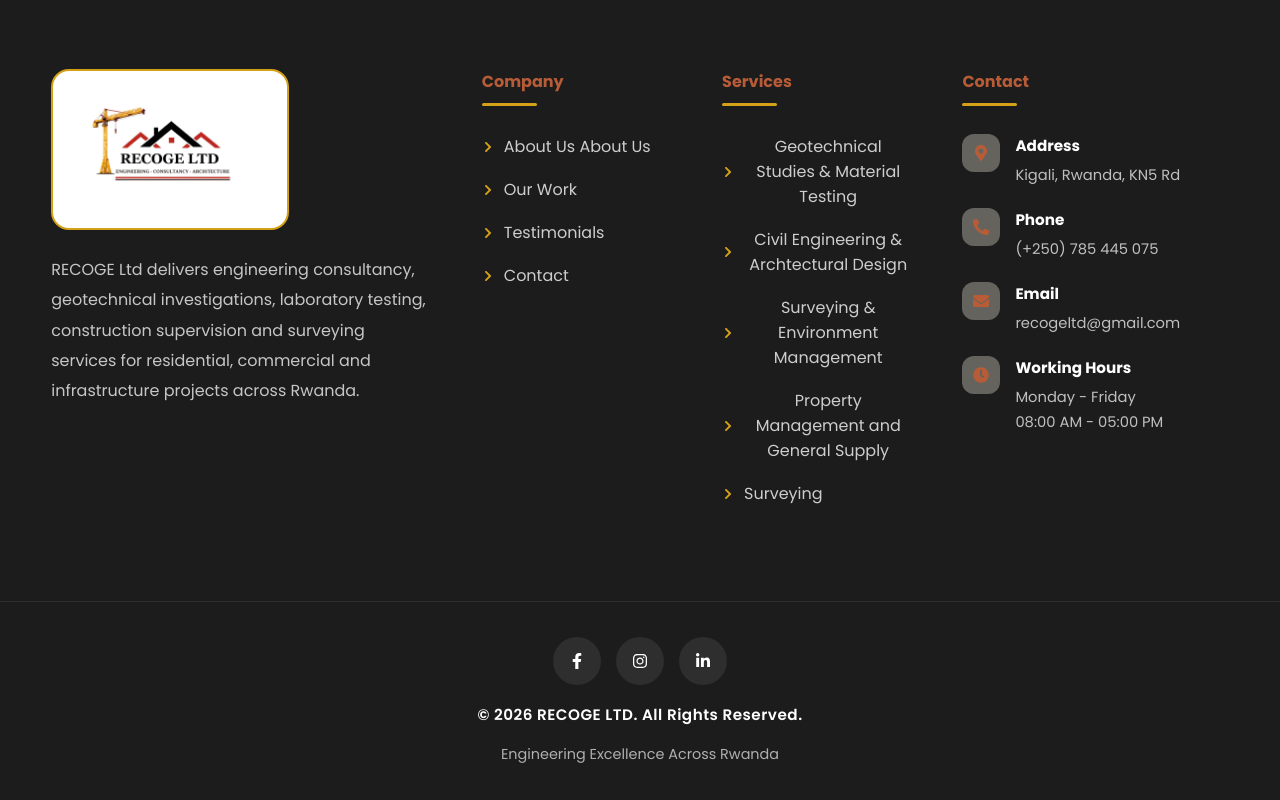
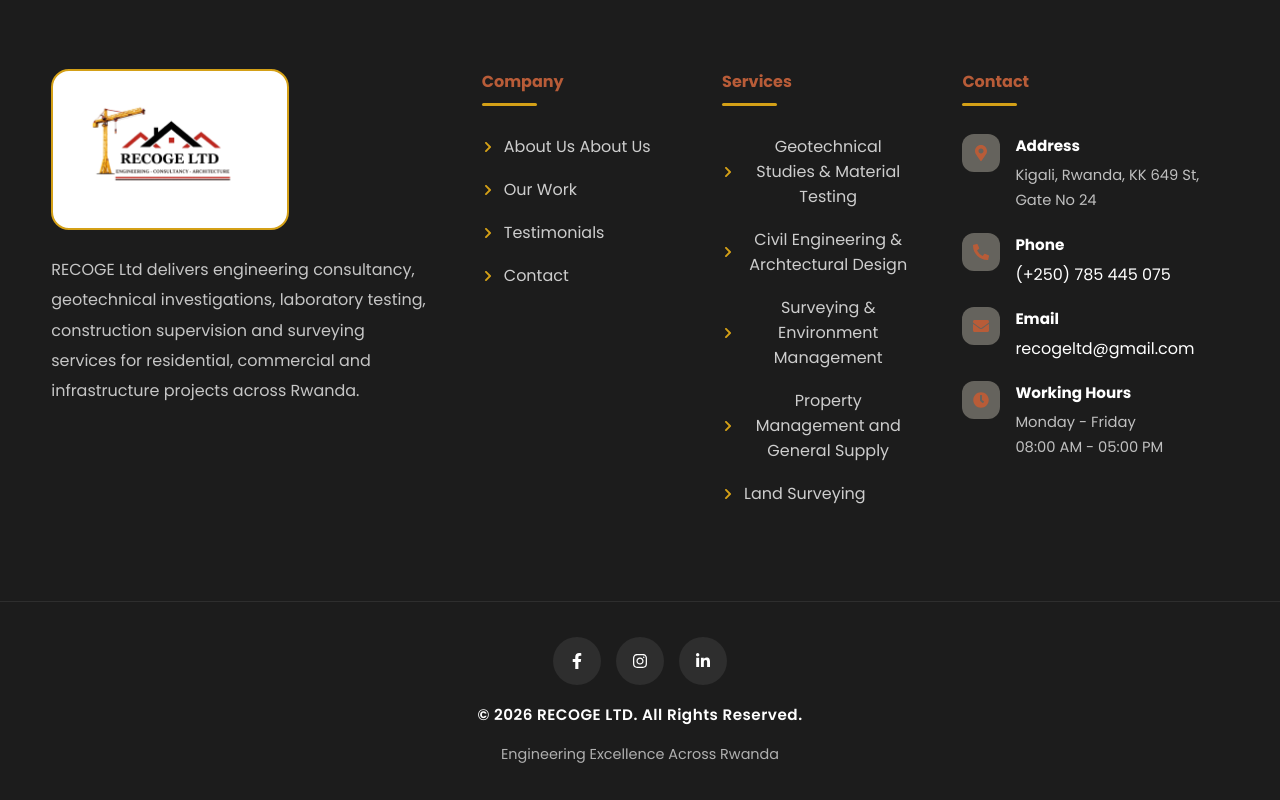
Before and after one commit to ithandcompany-bit/RecogeWeb, a React (Vite) app: page / in a window 1280 px wide. Shown: the part 5044-5844 px from the top of the page. Built offline with nearby package versions, Linux system fonts and the light colour scheme.

Commit message:
contacts links

```diff
--- a/src/components/Footer.jsx
+++ b/src/components/Footer.jsx
@@ -226,7 +226,7 @@
 
                 <FaChevronRight className="footer-arrow"/>
 
-                Surveying
+                Land Surveying
 
             </button>
 
@@ -268,7 +268,8 @@
 
                 <p>
 
-                    Kigali, Rwanda, KN5 Rd
+                    <a href="https://maps.app.goo.gl/r4EAv3EVis2J5nCB9" target="_blank">Kigali, Rwanda, KK 649 St, Gate No 24</a>
+
 
                 </p>
 
@@ -292,11 +293,11 @@
 
         </h4>
 
-                <p>
+        <a href="tel:+250785445075">
 
             (+250) 785 445 075
 
-                </p>
+        </a>
 
     </div>
 
@@ -318,11 +319,11 @@
 
         </h4>
 
-                <p>
+        <a href="mailto:recogeltd@gmail.com">
 
             recogeltd@gmail.com
 
-                </p>
+        </a>
 
     </div>
 
--- a/src/modals/ContactModal.jsx
+++ b/src/modals/ContactModal.jsx
@@ -115,11 +115,23 @@
 
         </h4>
 
-            <p>(+250) 790 288 833</p>
+        <a href="tel:+250790288833">
 
-            <p>(+250) 785 445 075</p>
+            (+250) 790 288 833
 
-            <p>(+250) 788 263 543</p>
+        </a>
+
+        <a href="tel:+250785445075">
+
+            (+250) 785 445 075
+
+        </a>
+
+        <a href="tel:+250788263543">
+
+            (+250) 788 263 543
+
+        </a>
 
     </div>
 
@@ -141,11 +153,11 @@
 
         </h4>
 
-            <p>
+        <a href="mailto:recogeltd@gmail.com">
 
             recogeltd@gmail.com
 
-            </p>
+        </a>
 
     </div>
 
@@ -169,15 +181,24 @@
 
             <p>
 
-                KN 5 Road
+
+                Kigali, Rwanda
+
+                <br />
+
+                Kicukiro Centre
+
+                <br />
+
+                Gatenga Sector
+
+                <br />
+
+                KK 649 St
 
                 <br/>
 
-                Kicukiro Centre
-
-                <br/>
-
-                Kigali, Rwanda
+                Gate No:24
 
             </p>
 
@@ -227,19 +248,15 @@
 
         </h4>
 
-        <iframe
-
-            className="contact-map"
+        <iframe src="https://www.google.com/maps/embed?pb=!1m17!1m12!1m3!1d3987.43525674517!2d30.10075599999999!3d-1.980389!2m3!1f0!2f0!3f0!3m2!1i1024!2i768!4f13.1!3m2!1m1!2zMcKwNTgnNDkuNCJTIDMwwrAwNicwMi43IkU!5e0!3m2!1sen!2srw!4v1786161721861!5m2!1sen!2srw"   className="contact-map"
 
             title="RECOGE Location"
 
             loading="lazy"
 
-            allowFullScreen
+            allowFullScreen/>
 
-            src="https://www.google.com/maps?q=KN+5+Rd,+Kicukiro+Center,+Kigali,+Rwanda&output=embed"
 
-        />
 
     </div>
 
--- a/src/styles/contactModal.css
+++ b/src/styles/contactModal.css
@@ -591,3 +591,23 @@
 }
 
 }
+
+.contact-info a{
+
+    display:block;
+
+    color:var(--text);
+
+    text-decoration:none;
+
+    line-height:1.7;
+
+    transition:.3s;
+
+}
+
+.contact-info a:hover{
+
+    color:var(--accent);
+
+}
```
Lines whose indentation alone changed are shown as unchanged.
